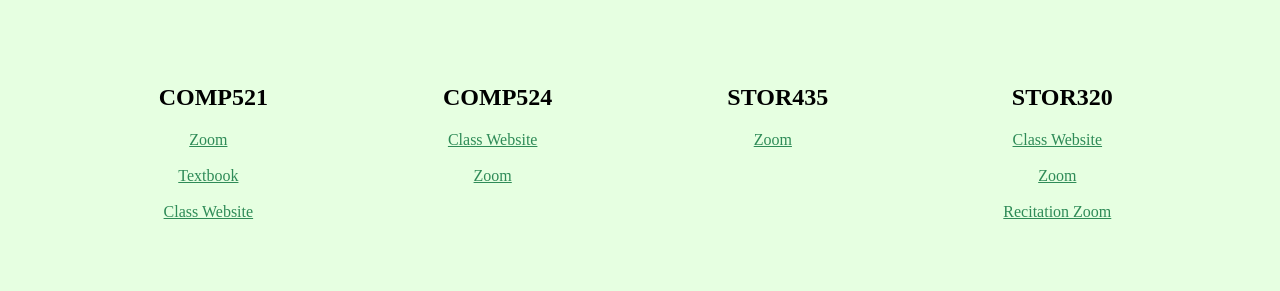
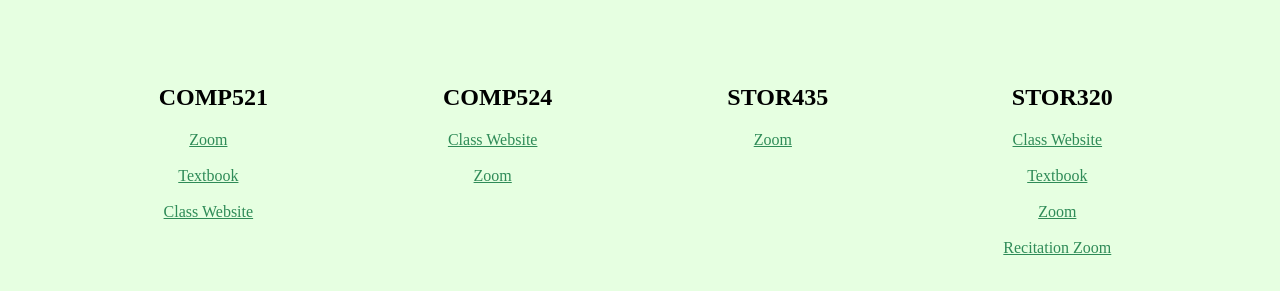
Before and after one commit to samih36/sp2021links, a plain HTML site: page index.html in a window 1280 px wide. Shown: the part 105-396 px from the top of the page. Drawn offline with Linux system fonts and the light colour scheme.

Commit message:
added textbook link

```diff
--- a/index.html
+++ b/index.html
@@ -37,6 +37,7 @@
 
 <div class="320" id="stor"><h2>STOR320</h2>
     <a class="link" href="https://janhannig.github.io/stor320/" target="_blank">Class Website</a><br></br>
+    <a class="link" href="https://r4ds.had.co.nz/" target="_blank">Textbook</a><br></br>
     <a class="link" href="https://unc.zoom.us/j/94535557682?pwd=YWEwYzVWN0VSNHB1QnZHUTR1T2pkZz09" target="_blank">Zoom</a><br></br>
     <a class="link" href="https://unc.zoom.us/j/91440986085?pwd=WUpKeW5hVG0rNGRXaXlZZStJL2xuUT09" target="_blank">Recitation Zoom</a><br></br>
 </div>
```
